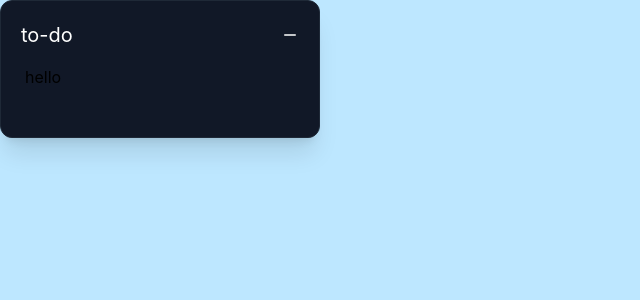
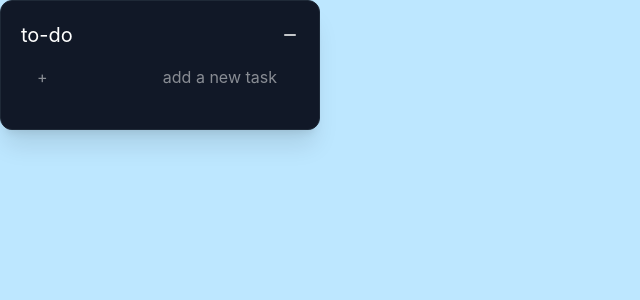
Before and after one commit to michvong/ghibli-pod, a React (Create React App) app: page /to-do in a window 1280 px wide. Shown: the top 300 px of the page, without its empty margins (0-640 px from the left). Built offline with nearby package versions, Linux system fonts and the light colour scheme.

Commit message:
Add checkbox for to-do list

```diff
--- a/src/components/todo/ToDoList.js
+++ b/src/components/todo/ToDoList.js
@@ -1,16 +1,33 @@
-import React, { useEffect, useState } from 'react';
+import React, { useState } from 'react';
+import { Checkbox } from '@material-tailwind/react';
 
 export default function ToDoList({ handleToDoClick }) {
+  const [newTask, setNewTask] = useState('');
+
+  const [tasks, setTasks] = useState([]);
+
   const onMinimize = () => {
     handleToDoClick();
   };
 
+  const handleTaskClick = (index) => {
+    const newTasks = [...tasks];
+    newTasks[index].completed = !newTasks[index].completed;
+    setTasks(newTasks);
+  };
+
+  const handleDeleteClick = (index) => {
+    const newTasks = [...tasks];
+    newTasks.splice(index, 1);
+    setTasks(newTasks);
+  };
+
   return (
     <div class>
-      <div class="block relative px-5 py-5 bg-gray-900 border border-gray-800 shadow-xl rounded-xl max-w-xs">
+      <div class="block px-5 py-5 bg-gray-900 border border-gray-800 shadow-xl rounded-xl max-w-xs">
         <div class="flex justify-between">
           <div class="flex justify-start">
-            <h3 class="text-xl text-white">to-do</h3>
+            <h3 class="mr-4 text-xl text-white">to-do</h3>
           </div>
 
           <button onClick={onMinimize}>
@@ -31,8 +48,58 @@ export default function ToDoList({ handleToDoClick }) {
           </button>
         </div>
 
-        <div class="flex flex-col px-1 mb-4 hover:scrollbar-thin scrollbar-thumb-gray-700 scrollbar-thumb-rounded-md scrollbar-track-rounded-full overflow-y-scroll overflow-hidden">
-          <div class="flex space-x-6 mt-4 w-25 pb-3">hello</div>
+        <div class="flex flex-col mt-3 mb-4 hover:scrollbar-thin scrollbar-thumb-gray-700 scrollbar-thumb-rounded-md scrollbar-track-rounded-full overflow-y-scroll overflow-hidden">
+          <div class="mr-4">
+            {tasks.map((task, index) => (
+              <div key={index} class="flex items-center">
+                <Checkbox
+                  class="p-3"
+                  checked={task.completed}
+                  onChange={() => handleTaskClick(index)}
+                  color="indigo"
+                />
+
+                <input
+                  type="text"
+                  placeholder="enter your task"
+                  class={`mr-3 px-2 py-0.5 bg-gray-800 w-full rounded-md text-white/50 text-base ${
+                    task.completed ? 'line-through text-gray-400' : ''
+                  }`}
+                  value={newTask}
+                  onChange={(e) => setNewTask(e.target.value)}
+                />
+
+                <button onClick={() => handleDeleteClick(index)}>
+                  <svg
+                    xmlns="http://www.w3.org/2000/svg"
+                    width="22"
+                    height="22"
+                    viewBox="0 0 24 24"
+                    fill="none"
+                    stroke="#ffffff"
+                    stroke-width="1"
+                    stroke-linecap="round"
+                    stroke-linejoin="round"
+                  >
+                    <polyline points="3 6 5 6 21 6"></polyline>
+                    <path d="M19 6v14a2 2 0 0 1-2 2H7a2 2 0 0 1-2-2V6m3 0V4a2 2 0 0 1 2-2h4a2 2 0 0 1 2 2v2"></path>
+                    <line x1="10" y1="11" x2="10" y2="17"></line>
+                    <line x1="14" y1="11" x2="14" y2="17"></line>
+                  </svg>
+                </button>
+              </div>
+            ))}
+
+            <button
+              class="flex justify-between pl-4 py-1 w-full rounded-lg text-white rounded-md hover:bg-white/10 text-white/50 text-base"
+              onClick={() => {
+                setTasks([...tasks, { task: newTask, completed: false }]);
+                setNewTask('');
+              }}
+            >
+              + <span class="text-white/50 mr-1.5">add a new task</span>
+            </button>
+          </div>
         </div>
       </div>
     </div>
```
